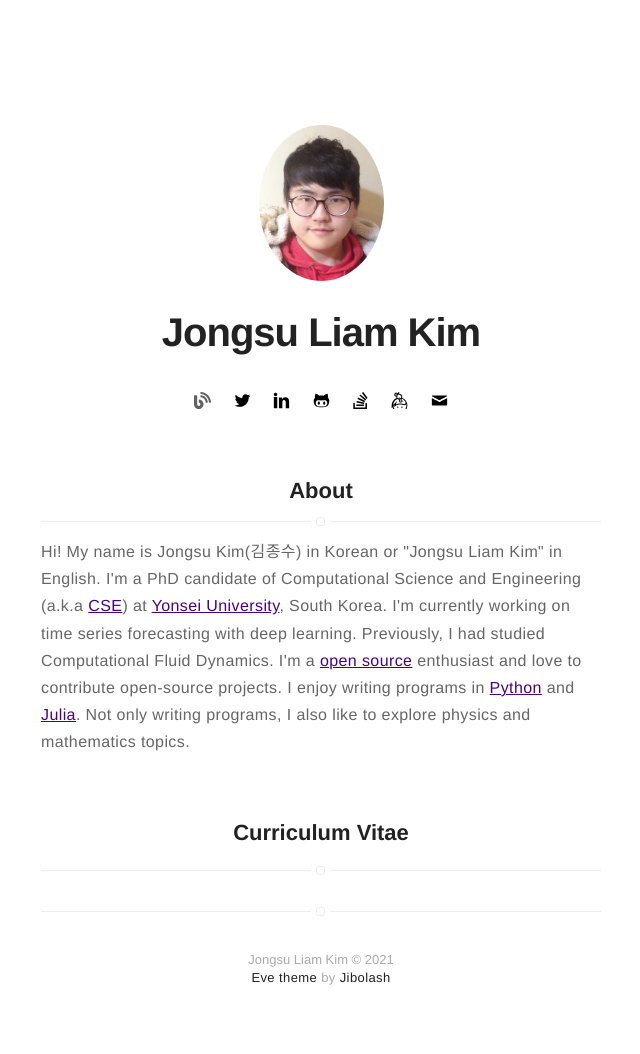
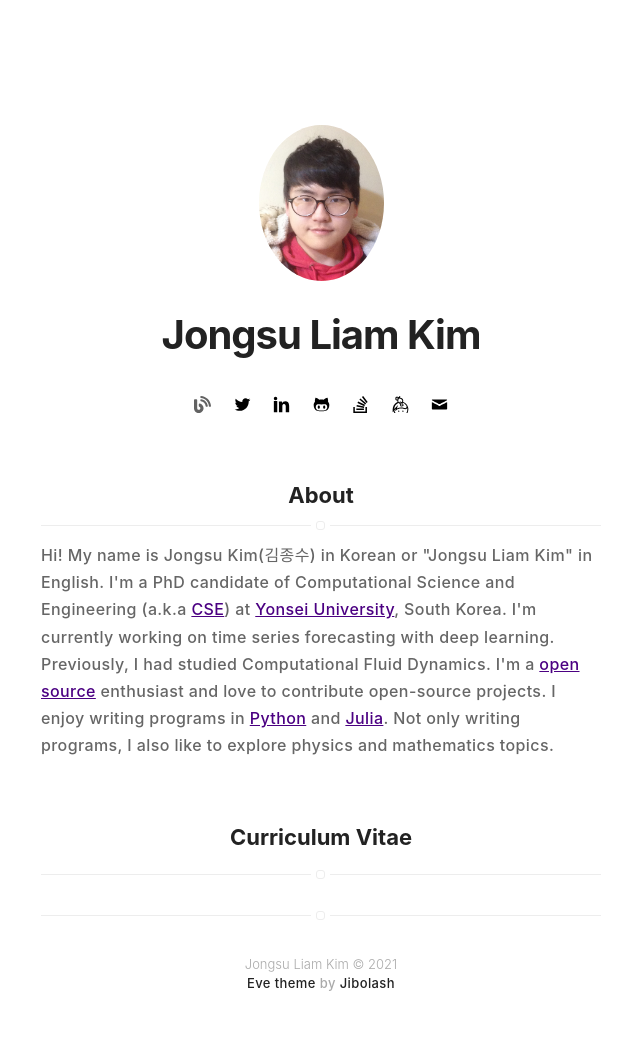
Before and after one commit to appleparan/appleparan.github.io, a Jekyll site: the page built from index.html, in a window 1280 px wide. Shown: the whole page, without its empty margins (319-959 px from the left). Built offline with Jekyll 4.4.1, drawn with Linux system fonts in a browser that asks for light colours; some web fonts are replaced.

Commit message:
Convert sass to scss
* Change font to Pretendard

```diff
--- a/_sass/base/general.sass
+++ /dev/null
@@ -1,133 +0,0 @@
-body, html
-	font-size: 62.5%
-
-body
-	line-height: 1
-	font: 16px $fontSans
-	color: $alpha
-
-h1, h2, h3, h4
-	font-family: $fontSans
-	color: $beta
-	-webkit-font-smoothing: antialiased
-	text-rendering: optimizeLegibility
-
-h1
-	font-size: 3rem
-	letter-spacing: -1px
-	color: $beta
-	font-weight: 700
-
-h2
-	font-size: 2.2rem
-
-h3
-	font-size: 2rem
-
-h4
-	font-size: 1.6rem
-
-a
-	color: $delta
-	text-decoration: underline
-
-p
-	line-height: 1.7
-	color: $alpha
-	font-weight: 300
-	margin-bottom: 20px
-	letter-spacing: 0.4px
-
-	@media #{$mobile}
-		letter-spacing: 0.2px
-
-strong
-	font-weight: 400
-	color: #000
-
-ul,
-ol
-	li
-		line-height: 2.4rem
-		font-weight: 300
-		color: $alpha
-
-img,
-pre,
-iframe
-	max-width: 100%
-
-img,
-pre
-	border-radius: 4px
-
-figcaption
-	position: relative
-	top: -20px
-	left: 0
-	right: 0
-	margin: 0 auto
-	width: 100%
-	text-align: center
-	font-size: 1.3rem
-	color: $gama
-	font-weight: 300
-
-	@media #{$mobile}
-		font-size: 1.2rem
-
-blockquote
-	padding-left: 15px
-	border-left: 3px solid #eee
-
-hr
-	border: none
-	height: 1px
-	margin: 40px auto
-	background: #eee
-	width: 100%
-
-figure.highlight
-	width: 100%
-	margin: 0
-
-code,
-tt
-	padding: 1px 0
-	font-family: $fontMonospace
-	font-size: 12px
-	line-height: 20px
-	background: #fff
-	border-radius: 2px
-	border-radius: 2px
-
-pre
-	box-sizing: border-box
-	margin: 0 0 1.75em 0
-	width: 100%
-	padding: 5px 10px
-	font-family: $fontMonospace
-	font-size: 1.2rem
-	line-height: 2rem
-	overflow: auto
-	background: #fff
-	border: 1px solid $epsilon
-	border-radius: 2px
-
-.wrapper-normal,
-.wrapper-large
-	height: 100%
-	width: 96%
-	margin: 0 auto
-
-	@media #{$mobile}
-		width: 88%
-
-	@media #{$tablet}
-		width: 88%
-
-.wrapper-normal
-	max-width: 560px
-
-.wrapper-large
-	max-width: 810px
--- /dev/null
+++ b/_sass/base/general.scss
@@ -0,0 +1,160 @@
+body, html {
+    font-size: 62.5%;
+}
+
+body {
+    line-height: 1;
+	font: 16px #{$fontSans};
+	color: $alpha;
+}
+
+h1, h2, h3, h4 {
+    font-family: #{$fontSans};
+	color: #{$beta};
+	text-rendering: optimizeLegibility;
+}
+
+h1 {
+    font-size: 3rem;
+	letter-spacing: -1px;
+	color: #{$beta};
+	font-weight: 700;
+}
+
+h2 {
+    font-size: 2.2rem;
+}
+
+h3 {
+    font-size: 2rem;
+}
+
+h4 {
+    font-size: 1.6rem;
+}
+
+a {
+    color: #{$delta};
+	text-decoration: underline;
+}
+
+p {
+    line-height: 1.7;
+	color: #{$alpha};
+	font-weight: 500;
+	margin-bottom: 20px;
+	letter-spacing: 0.4px;
+
+	@media #{$mobile} {
+        letter-spacing: 0.2px
+    }
+}
+
+strong {
+	font-weight: 400;
+	color: #000;
+}
+
+ul,
+ol {
+    li {
+        line-height: 2.4rem;
+        font-weight: 300;
+        color: #{$alpha};
+    }
+}
+
+img,
+pre,
+iframe {
+    max-width: 100%;
+}
+
+img,
+pre {
+    border-radius: 4px;
+}
+
+figcaption {
+    position: relative;
+	top: -20px;
+	left: 0;
+	right: 0;
+	margin: 0 auto;
+	width: 100%;
+	text-align: center;
+	font-size: 1.3rem;
+	color: #{$gama};
+	font-weight: 300;
+
+	@media #{$mobile} {
+        font-size: 1.2rem;
+    }
+}
+
+blockquote {
+    padding-left: 15px;
+	border-left: 3px solid #eee;
+}
+
+hr {
+    border: none;
+	height: 1px;
+	margin: 40px auto;
+	background: #eee;
+	width: 100%;
+}
+
+figure.highlight {
+    width: 100%;
+	margin: 0;
+}
+
+code,
+tt {
+    padding: 1px 0;
+	font-family: #{$fontMonospace};
+	font-size: 12px;
+	line-height: 20px;
+	background: #fff;
+	border-radius: 2px;
+	border-radius: 2px;
+}
+
+pre {
+	box-sizing: border-box;
+	margin: 0 0 1.75em 0;
+	width: 100%;
+	padding: 5px 10px;
+	font-family: #{$fontMonospace};
+	font-size: 1.2rem;
+	line-height: 2rem;
+	overflow: auto;
+	background: #fff;
+	border: 1px solid #{$epsilon};
+	border-radius: 2px;
+}
+
+.wrapper-normal,
+.wrapper-large {
+    height: 100%;
+	width: 96%;
+	margin: 0 auto;
+
+	@media #{$mobile} {
+        width: 88%;
+    }
+
+	@media #{$tablet} {
+        width: 88%;
+    }
+
+}
+
+.wrapper-normal {
+    max-width: 560px
+}
+
+.wrapper-large {
+    max-width: 810px
+}
--- a/_sass/base/helpers.sass
+++ /dev/null
@@ -1,32 +0,0 @@
-/*
- * general helpers
- */
-
-.text-center
-	text-align: center
-
-.clearfix:before,
-.clearfix:after
-	content: ""
-	display: table
-
-.clearfix:after
-	clear: both
-
-/*
- * animations
- */
-
-.animated
-	animation: fade-in-down 0.6s
-	animation-delay: 0.3s
-	animation-fill-mode: both
-
-@keyframes fade-in-down
-	0%
-		opacity: 0
-		transform: translateY(-10px)
-
-	100%
-		opacity: 1
-		transform: translateY(0)
--- /dev/null
+++ b/_sass/base/helpers.scss
@@ -0,0 +1,40 @@
+/*
+ * general helpers
+ */
+
+.text-center {
+    text-align: center;
+}
+
+.clearfix:before,
+.clearfix:after {
+    content: "";
+	display: table;
+}
+
+.clearfix:after {
+    clear: both;
+}
+
+/*
+ * animations
+ */
+
+.animated {
+    animation: fade-in-down 0.6s;
+	animation-delay: 0.3s;
+	animation-fill-mode: both;
+}
+
+@keyframes fade-in-down {
+    0% {
+        opacity: 0;
+        transform: translateY(-10px);
+    }
+
+
+    100% {
+        opacity: 1;
+        transform: translateY(0);
+    }
+}
--- a/_sass/base/variables.sass
+++ /dev/null
@@ -1,13 +0,0 @@
-$fontSans: "Helvetica Neue", Helvetica, Arial, sans-serif
-$fontMonospace: "Consolas", Liberation Mono, Menlo, Courier, monospace
-
-$alpha: #666
-$beta: #222
-$gama: #aaa
-$delta: #4b0082
-$epsilon: #ededed
-
-$mobile: "only screen and (max-width: 400px)"
-$tablet: "only screen and (min-width: 400px) and (max-width: 1050px)"
-$above: "only screen and (min-width: 780px)"
-$below: "only screen and (max-width: 780px)"
--- /dev/null
+++ b/_sass/base/variables.scss
@@ -0,0 +1,18 @@
+@font-face {
+    font-family: 'Pretendard';
+    src: url('https://cdn.jsdelivr.net/gh/orioncactus/pretendard/dist/web/static/pretendard-dynamic-subset.css') format('opentype');
+}
+
+$fontSans: Pretendard, -apple-system, BlinkMacSystemFont, system-ui, Roboto, 'Helvetica Neue', 'Segoe UI', 'Apple SD Gothic Neo', 'Noto Sans KR', 'Malgun Gothic', sans-serif;;
+$fontMonospace: "Consolas", Liberation Mono, Menlo, Courier, monospace;
+
+$alpha: #666;
+$beta: #222;
+$gama: #aaa;
+$delta: #4b0082;
+$epsilon: #ededed;
+
+$mobile: "only screen and (max-width: 400px)";
+$tablet: "only screen and (min-width: 400px) and (max-width: 1050px)";
+$above: "only screen and (min-width: 780px)";
+$below: "only screen and (max-width: 780px)";
--- a/_sass/cv/base.scss
+++ b/_sass/cv/base.scss
@@ -1,7 +1,11 @@
-@import url(https://fonts.googleapis.com/css?family=Roboto:100,300,400,700,500,500italic,400italic,300italic,100italic,700italic);
 @import url(https://maxcdn.bootstrapcdn.com/bootstrap/3.3.5/css/bootstrap.min.css);
 @import url(https://use.fontawesome.com/releases/v5.11.2/css/all.css);
 @import url(https://use.fontawesome.com/releases/v5.11.2/css/v4-shims.css);
+
+@font-face {
+    font-family: 'Pretendard';
+    src: url('https://cdn.jsdelivr.net/gh/orioncactus/pretendard/dist/web/static/pretendard-dynamic-subset.css') format('opentype');
+}
 
 button,
 input[type="button"],
@@ -14,7 +18,7 @@ input[type="submit"] {
     color: #fff;
     cursor: pointer;
     display: inline-block;
-    font-family: "Helvetica Neue", "Helvetica", "Roboto", "Arial", sans-serif;
+    font-family: Pretendard, -apple-system, BlinkMacSystemFont, system-ui, Roboto, 'Helvetica Neue', 'Segoe UI', 'Apple SD Gothic Neo', 'Noto Sans KR', 'Malgun Gothic', sans-serif;
     font-size: 1rem;
     -webkit-font-smoothing: antialiased;
     font-weight: 600;
@@ -62,7 +66,7 @@ input,
 label,
 select {
     display: block;
-    font-family: "Helvetica Neue", "Helvetica", "Roboto", "Arial", sans-serif;
+    font-family: Pretendard, -apple-system, BlinkMacSystemFont, system-ui, Roboto, 'Helvetica Neue', 'Segoe UI', 'Apple SD Gothic Neo', 'Noto Sans KR', 'Malgun Gothic', sans-serif;
     font-size: 1rem;
 }
 
@@ -186,7 +190,7 @@ html {
 
 body {
     background: #ffffff;
-    font-family: Roboto, sans-serif;
+    font-family: Pretendard, -apple-system, BlinkMacSystemFont, system-ui, Roboto, 'Helvetica Neue', 'Segoe UI', 'Apple SD Gothic Neo', 'Noto Sans KR', 'Malgun Gothic', sans-serif;
     -webkit-font-smoothing: antialiased;
 }
 
--- a/_sass/cv/type.scss
+++ b/_sass/cv/type.scss
@@ -1,6 +1,11 @@
+@font-face {
+    font-family: 'Pretendard';
+    src: url('https://cdn.jsdelivr.net/gh/orioncactus/pretendard/dist/web/static/pretendard-dynamic-subset.css') format('opentype');
+}
+
 body {
     color: #333;
-    font-family: Roboto, sans-serif;
+    font-family: Pretendard, -apple-system, BlinkMacSystemFont, system-ui, Roboto, 'Helvetica Neue', 'Segoe UI', 'Apple SD Gothic Neo', 'Noto Sans KR', 'Malgun Gothic', sans-serif;
     font-feature-settings: "kern", "liga", "pnum";
     font-size: 1rem;
     line-height: 1.5;
@@ -16,7 +21,7 @@ h3,
 h4,
 h5,
 h6 {
-    font-family: Roboto, sans-serif;
+    font-family: Pretendard, -apple-system, BlinkMacSystemFont, system-ui, Roboto, 'Helvetica Neue', 'Segoe UI', 'Apple SD Gothic Neo', 'Noto Sans KR', 'Malgun Gothic', sans-serif;
     font-size: 1rem;
     line-height: 1.2;
     margin: 0 0 0.75rem;
@@ -39,16 +44,16 @@ a:hover {
 h1 {
     font-size: 4rem;
     margin-bottom: 0.1rem;
-    font-weight: 500;
+    font-weight: 700;
 }
 
 h2 {
-    font-weight: 300;
+    font-weight: 500;
     font-size: 2rem;
 }
 
 h3 {
-    font-weight: 300;
+    font-weight: 500;
     font-size: 3rem;
     text-align: center;
     border-bottom: dashed 2px #cccccc;
@@ -61,7 +66,7 @@ h3 {
 }
 
 h4 {
-    font-weight: 300;
+    font-weight: 500;
     font-size: 2.5rem;
     margin-bottom: 3px;
 }
```
